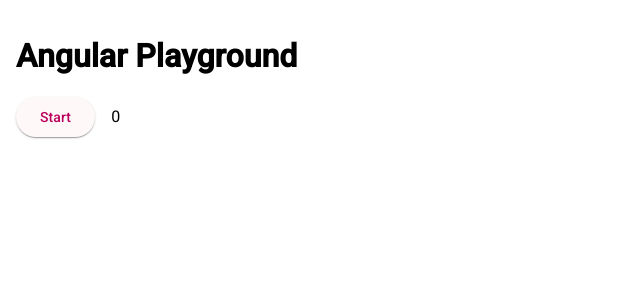
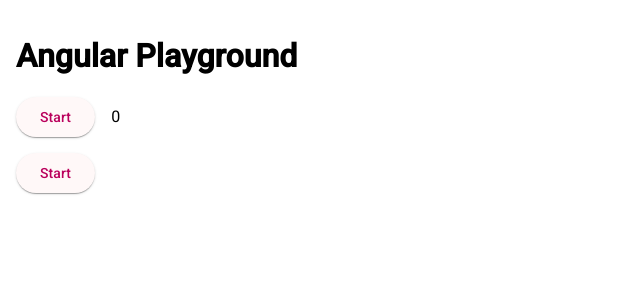
Before and after one commit to enderayalp/AngularPlayground, an Angular app: page / in a window 1280 px wide. Shown: the top 300 px of the page, without its empty margins (0-640 px from the left). Built offline with nearby package versions, Linux system fonts and the light colour scheme.

Commit message:
add observable-counter-list

```diff
--- a/src/app/obervable-demo/observable-overview/observable-overview.html
+++ b/src/app/obervable-demo/observable-overview/observable-overview.html
@@ -1 +1,4 @@
-<app-observable-counter></app-observable-counter>
+<div class="flex-column gap">
+  <app-observable-counter></app-observable-counter>
+  <app-observable-counter-list></app-observable-counter-list>
+</div>
--- a/src/app/obervable-demo/observable-overview/observable-overview.scss
+++ b/src/app/obervable-demo/observable-overview/observable-overview.scss
@@ -0,0 +1,8 @@
+.flex-column {
+  display: flex;
+  flex-direction: column;
+}
+
+.gap {
+  gap: 1rem;
+}
--- a/src/app/obervable-demo/observable-overview/observable-overview.ts
+++ b/src/app/obervable-demo/observable-overview/observable-overview.ts
@@ -1,9 +1,10 @@
 import { Component } from '@angular/core';
-import { ObservableCounter } from '../../observable-demo/observable-counter';
+import { ObservableCounter } from '../../observable-demo/observable-counter/observable-counter';
+import {ObservableCounterList} from '../../observable-demo/pbservable-counter-list/observable-counter-list';
 
 @Component({
   selector: 'app-observable-overview',
-  imports: [ObservableCounter],
+  imports: [ObservableCounter, ObservableCounterList],
   templateUrl: './observable-overview.html',
   styleUrl: './observable-overview.scss',
 })
--- a/src/app/observable-demo/observable-counter.html
+++ b/src/app/observable-demo/observable-counter/observable-counter.html
@@ -1,4 +1,4 @@
-<div class="flex-row center">
+<div class="flex-row center gap">
   <button (click)="startCounter()" [disabled]="isRunning()" matButton="elevated">Start</button>
   <div> {{ counter() }}</div>
 </div>
--- /dev/null
+++ b/src/app/observable-demo/observable-counter/observable-counter.scss
@@ -0,0 +1,12 @@
+.flex-row{
+  display: flex;
+  flex-direction: row;
+}
+
+.center{
+  align-items: center;
+}
+
+.gap{
+  gap: 1rem;
+}
--- a/src/app/observable-demo/observable-counter.ts
+++ b/src/app/observable-demo/observable-counter/observable-counter.ts
@@ -13,13 +13,14 @@ export class ObservableCounter {
   protected readonly isRunning = signal(false);
   private sub?: Subscription;
 
-  startCounter() {
-    if (this.isRunning()) return;
+  protected startCounter() {
+    if (this.isRunning()) {
+      return;
+    }
 
     this.isRunning.set(true);
     this.sub = interval(500).subscribe(val => {
       this.counter.set(val);
-      console.log(val);
       if (val > 10) {
         this.isRunning.set(false);
         this.sub?.unsubscribe();
--- /dev/null
+++ b/src/app/observable-demo/pbservable-counter-list/observable-counter-list.html
@@ -0,0 +1,8 @@
+<div class="flex-row center">
+  <button (click)="startCounter()" [disabled]="disableButton()" matButton="elevated">Start</button>
+  @for (counter of counters; track counter) {
+    <div class="flex-row center">
+      <div>{{ counter().counter() }}</div>
+    </div>
+  }
+</div>
--- /dev/null
+++ b/src/app/observable-demo/pbservable-counter-list/observable-counter-list.ts
@@ -0,0 +1,52 @@
+import {Component, OnDestroy, signal, Signal, WritableSignal} from '@angular/core';
+import { interval, Subscription } from 'rxjs';
+import { MatButton } from '@angular/material/button';
+
+export interface Counter {
+  counter: WritableSignal<number>;
+  isRunning: WritableSignal<boolean>;
+}
+
+@Component({
+  selector: 'app-observable-counter-list',
+  imports: [MatButton],
+  templateUrl: './observable-counter-list.html',
+  styleUrl: './observable-counter-list.scss',
+})
+export class ObservableCounterList implements OnDestroy {
+  protected readonly counters: Signal<Counter>[] = [];
+  protected readonly disableButton = signal(false);
+  private subs: Subscription[] = [];
+  private readonly numberOfMaxRunningCounters = 4;
+
+  ngOnDestroy(): void {
+    this.subs.forEach((sub: Subscription) => {sub.unsubscribe();});
+  }
+
+  protected startCounter() {
+    this.counters.push(signal({ counter: signal(0), isRunning: signal(true) }));
+    this.updateDisableButtonState();
+
+    const index = this.counters.length - 1;
+    const sub = interval(500).subscribe(value => {
+      const current = this.counters[index]();
+      current.counter.set(value);
+      if (value > 10) {
+        current.counter.set(0);
+        current.isRunning.set(false);
+        sub.unsubscribe();
+        const numberOfRunningCounters = this.counters.filter(counter =>
+          counter().isRunning(),
+        ).length;
+        this.disableButton.set(numberOfRunningCounters > 4);
+      }
+    });
+
+    this.subs.push(sub);
+  }
+
+  private updateDisableButtonState() {
+    const numberOfRunningCounters = this.counters.filter(counter => counter().isRunning()).length;
+    this.disableButton.set(numberOfRunningCounters > this.numberOfMaxRunningCounters);
+  }
+}
```
Also changed, not shown: src/app/observable-demo/pbservable-counter-list/observable-counter-list.scss (renamed from src/app/observable-demo/observable-counter.scss), 2 other files (tests, documents, lock files or other folders).
